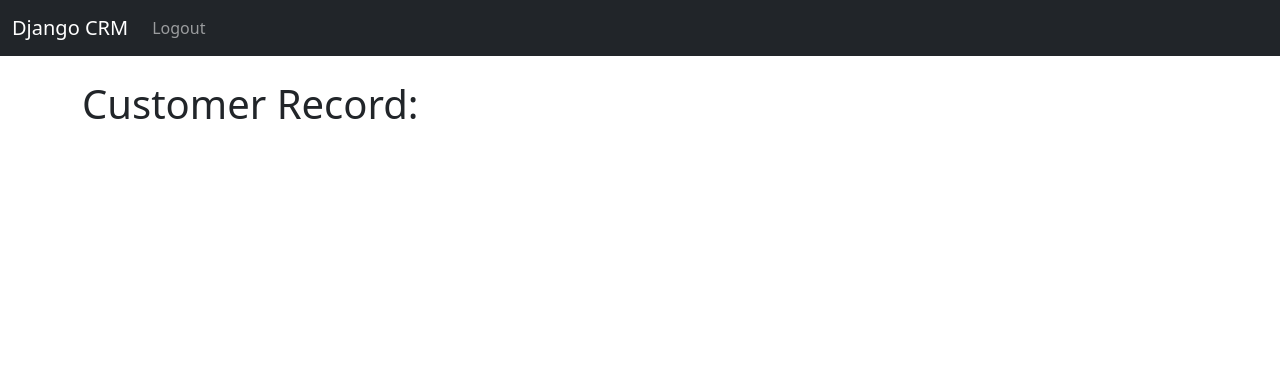
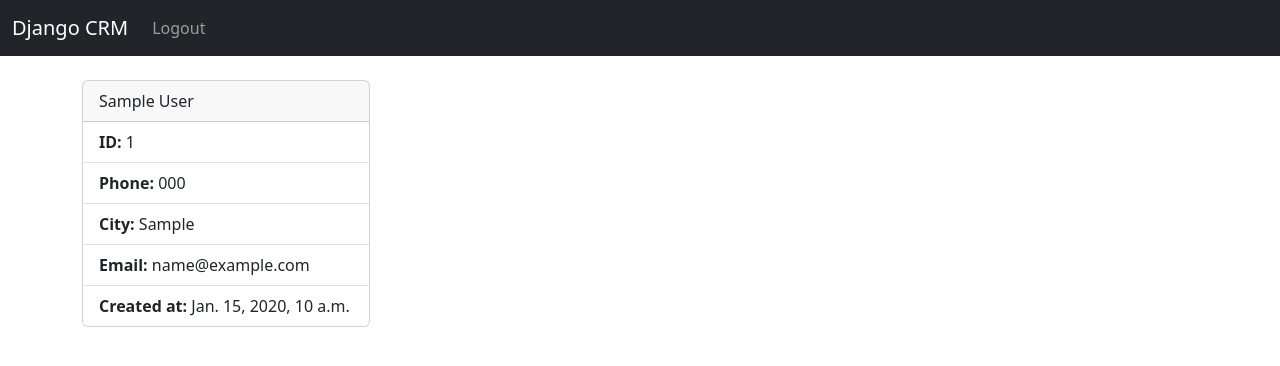
Before and after one commit to MoonAmon/djangoCRMProject, a Django app: page /customer/1 in a window 1280 px wide. Shown: the top 366 px of the page. Run offline with Django 5.2, Linux system fonts and the light colour scheme; a user stored in the database is signed in; tables that the repository leaves empty hold one stand-in row (values such as "Sample post").

Commit message:
Add website/templates/record.html

```diff
--- a/website/templates/record.html
+++ b/website/templates/record.html
@@ -1,6 +1,17 @@
 {% extends 'base.html' %}
 {% block content %}
 
-<h1>Customer Record:</h1>
+<div class="card" style="width: 18rem;">
+  <div class="card-header">
+    {{ customer_record.first_name }} {{ customer_record.last_name }}
+  </div>
+  <ul class="list-group list-group-flush">
+    <li class="list-group-item"><strong>ID: </strong> {{ customer_record.id }}</li>
+    <li class="list-group-item"><strong>Phone: </strong> {{ customer_record.phone }}</li>
+    <li class="list-group-item"><strong>City: </strong> {{ customer_record.city }}</li>
+    <li class="list-group-item"><strong>Email: </strong> {{ customer_record.email }}</li>
+    <li class="list-group-item"><strong>Created at: </strong> {{ customer_record.created_at }}</li>
+  </ul>
+</div>
 
 {% endblock %}
```
